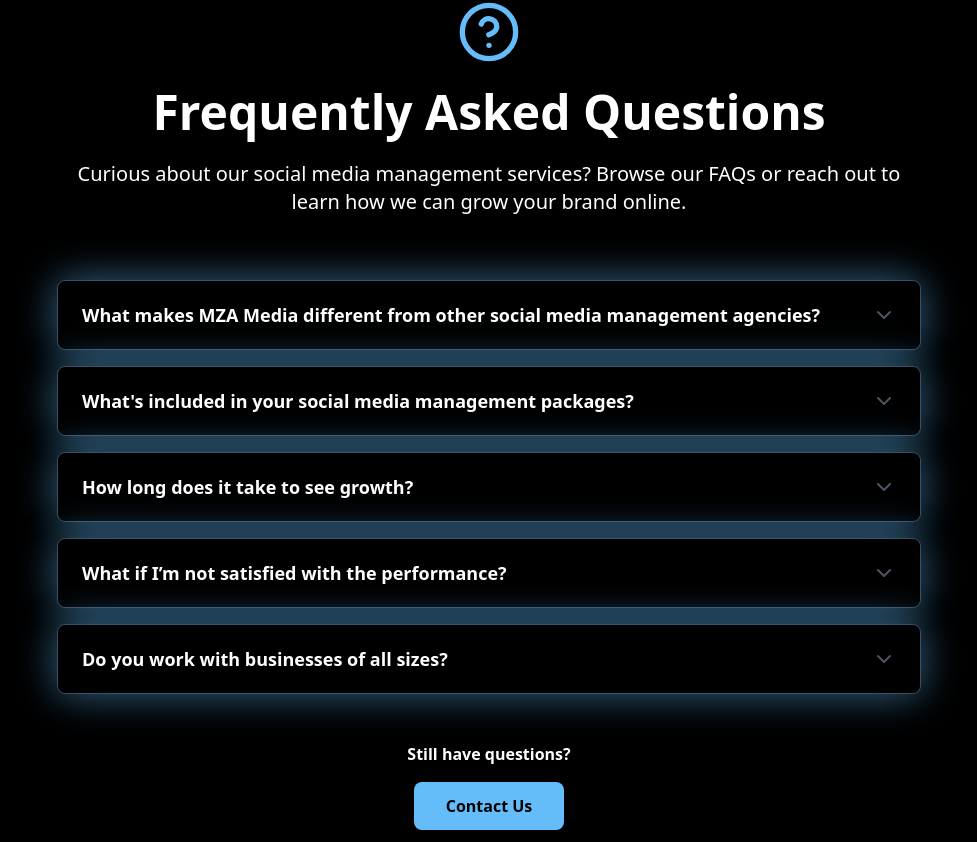
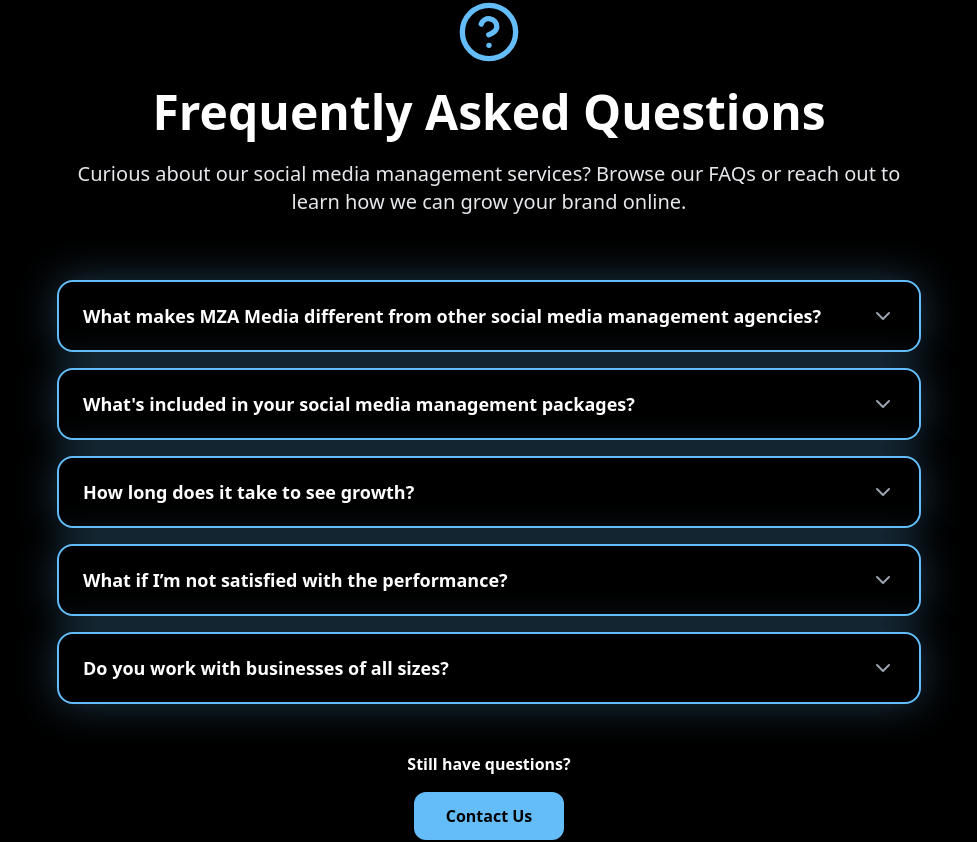
Before and after one commit to oliFYP/MZA-media, a React (Vite) app: page / in a window 1280 px wide. Shown: the part 3692-4534 px from the top of the page, without its empty margins (151-1128 px from the left). Built offline with nearby package versions, Linux system fonts and the light colour scheme.

Commit message:
few tweaks on the footer and FAQ

```diff
--- a/src/components/FAQ.tsx
+++ b/src/components/FAQ.tsx
@@ -38,52 +38,35 @@
   };
 
   return (
-    <section className="py-24 bg-black">
-      <div className="max-w-4xl mx-auto px-4">
+    <section className="py-24 bg-black relative text-white">
+      <div className="relative z-10 max-w-4xl mx-auto px-4">
+        {/* Header */}
         <div className="text-center mb-16">
-          <HelpCircle
-            className="w-16 h-16 mx-auto mb-6"
-            style={{ color: "rgb(100, 189, 249)" }}
-          />
-          <h2 className="text-4xl md:text-5xl font-bold text-white mb-6">
+          <HelpCircle className="w-16 h-16 mx-auto mb-6 text-[rgb(100,189,249)]" />
+          <h2 className="text-4xl md:text-5xl font-bold mb-6">
             Frequently Asked Questions
           </h2>
-          <p className="text-xl text-white">
+          <p className="text-xl text-gray-200">
             Curious about our social media management services? Browse our FAQs
             or reach out to learn how we can grow your brand online.
           </p>
         </div>
 
+        {/* FAQ Cards */}
         <div className="space-y-4">
           {faqs.map((faq, index) => (
             <div
               key={index}
-              className="relative bg-black rounded-lg border border-gray-700"
-              style={{
-                boxShadow: "0 0 40px rgba(100,189,249,0.3)",
-                transition: "all 0.3s ease",
-              }}
+              onClick={() => toggleFAQ(index)}
+              className={`relative bg-black rounded-2xl border-2 border-[rgb(100,189,249)] shadow-[0_0_40px_rgba(100,189,249,0.3)]
+              transition-all duration-300 hover:shadow-[0_0_60px_rgba(100,189,249,0.6)]`}
             >
-              <button
-                onClick={() => toggleFAQ(index)}
-                className="w-full px-6 py-5 flex items-center justify-between text-left rounded-lg bg-black transition-all duration-300"
-                style={{
-                  boxShadow: "0 0 40px rgba(100,189,249,0.3)",
-                }}
-                onMouseEnter={(e) =>
-                  (e.currentTarget.style.boxShadow =
-                    "0 0 50px rgb(100,189,249)")
-                }
-                onMouseLeave={(e) =>
-                  (e.currentTarget.style.boxShadow =
-                    "0 0 40px rgba(100,189,249,0.3)")
-                }
-              >
+              <button className="w-full px-6 py-5 flex items-center justify-between text-left rounded-2xl bg-black">
                 <span className="text-lg font-semibold text-white pr-4">
                   {faq.question}
                 </span>
                 <ChevronDown
-                  className={`w-6 h-6 text-gray-600 flex-shrink-0 transition-transform duration-300 ${
+                  className={`w-6 h-6 text-gray-400 flex-shrink-0 transition-transform duration-300 ${
                     openIndex === index ? "transform rotate-180" : ""
                   }`}
                 />
@@ -94,20 +77,18 @@
                   openIndex === index ? "max-h-96" : "max-h-0"
                 }`}
               >
-                <div className="px-6 py-4 bg-black border-t border-gray-200">
-                  <p className="text-white leading-relaxed">{faq.answer}</p>
+                <div className="px-6 py-4 bg-black border-t border-[rgb(100,189,249)]">
+                  <p className="text-gray-200 leading-relaxed">{faq.answer}</p>
                 </div>
               </div>
             </div>
           ))}
         </div>
 
+        {/* CTA */}
         <div className="mt-12 text-center">
           <p className="text-white font-bold mb-4">Still have questions?</p>
-          <button
-            className="text-black px-8 py-3 rounded-lg font-bold hover:opacity-90 transition-opacity duration-300"
-            style={{ backgroundColor: "rgb(100, 189, 249)" }}
-          >
+          <button className="text-black px-8 py-3 rounded-xl font-bold transition-opacity duration-300 bg-[rgb(100,189,249)] hover:opacity-90">
             Contact Us
           </button>
         </div>
--- a/src/components/Footer.tsx
+++ b/src/components/Footer.tsx
@@ -3,8 +3,8 @@
 
 export function Footer() {
   return (
-    <footer className="bg-gray-900 text-white py-16">
-      <div className="max-w-7xl mx-auto px-4">
+    <footer className="bg-black text-white bg-gradient-to-br from-black/50 to-[rgb(100,189,249)]/20 py-16">
+      <div className="max-w-7xl mx-auto  px-4">
         <div className="grid md:grid-cols-4 gap-12 mb-12">
           <div className="md:col-span-2">
             <div className="flex items-center gap-3 mb-4">
@@ -15,7 +15,7 @@
                 style={{ height: "100px", width: "auto" }}
               />
             </div>
-            <p className="text-gray-400 leading-relaxed mb-6">
+            <p className="text-white leading-relaxed mb-6">
               Professional real estate photography and media solutions to
               elevate your listings and captivate buyers.
             </p>
@@ -23,7 +23,7 @@
 
           <div>
             <h3 className="text-lg font-semibold mb-4">Contact</h3>
-            <ul className="space-y-3 text-gray-400">
+            <ul className="space-y-3 text-white">
               <li className="flex items-center gap-2">
                 <Phone className="w-4 h-4" />
                 <span>514-980-1351 | 514-913-4817</span>
--- a/src/components/VideoTicker.tsx
+++ b/src/components/VideoTicker.tsx
@@ -43,7 +43,7 @@
                 width="250"
                 height="366"
                 frameBorder="0"
-                scrolling="yes"
+                scrolling="no"
                 allowTransparency={true}
                 allow="encrypted-media"
                 className="rounded-xl shadow-md"
```
